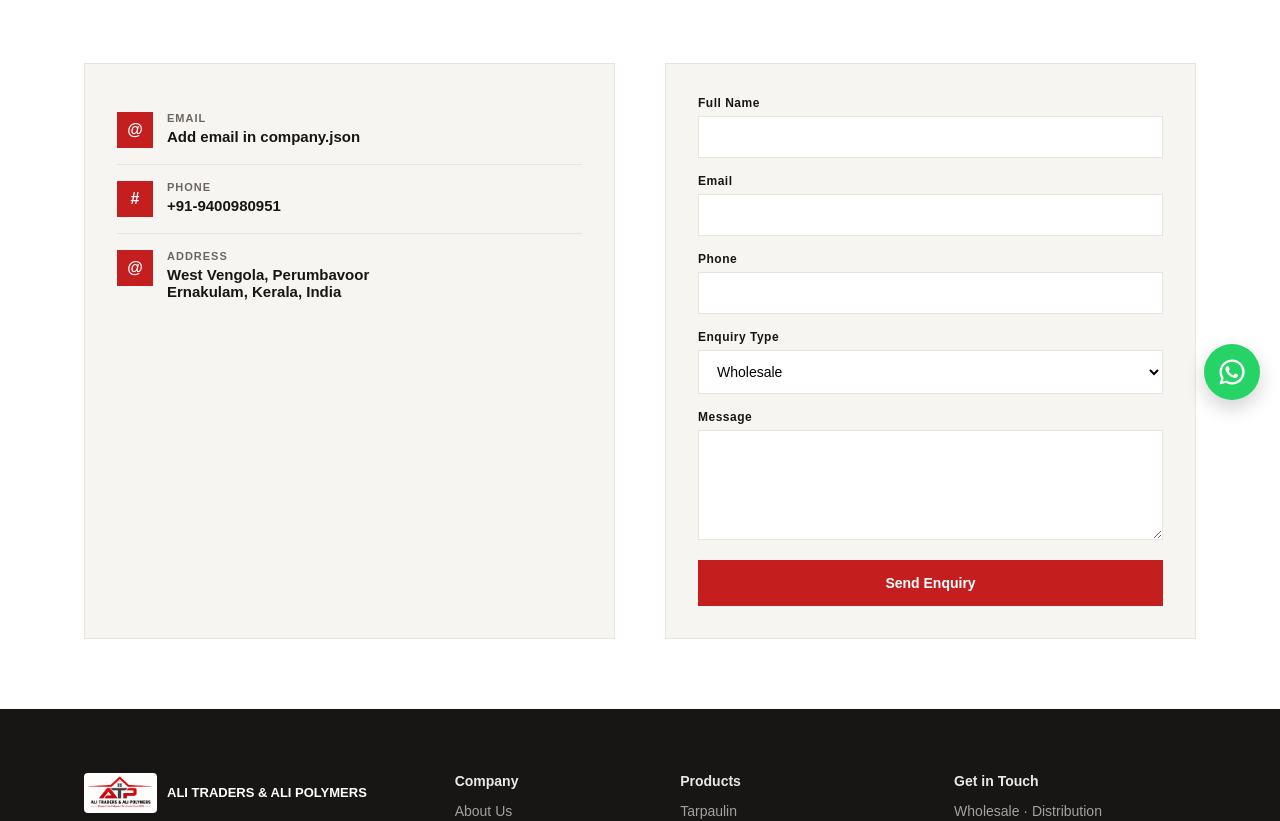
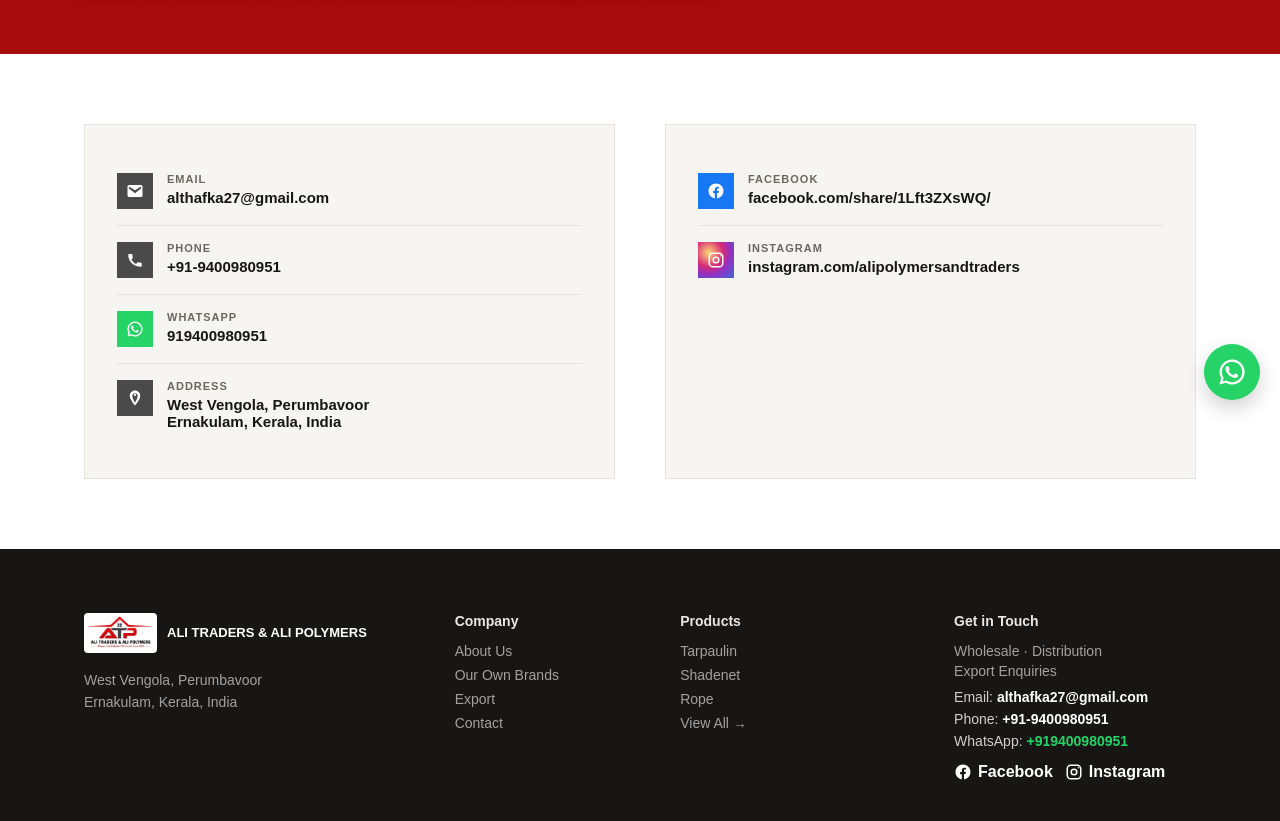
Before and after one commit to ArsalanRashid-K/ali-polymers-, a Next.js app: page /contact in a window 1280 px wide. Shown: the part 380-1201 px from the top of the page. Built offline with nearby package versions, Linux system fonts and the light colour scheme.

Commit message:
contact page.

```diff
--- a/data/company.json
+++ b/data/company.json
@@ -86,9 +86,11 @@
     "wholesale": true,
     "distribution": true,
     "exportEnquiries": true,
-    "email": "",
+    "email": "althafka27@gmail.com",
     "phone": "+91-9400980951",
-    "whatsapp": "919400980951"
+    "whatsapp": "919400980951",
+    "facebook": "https://www.facebook.com/share/1Lft3ZXsWQ/?mibextid=wwXIfr",
+    "instagram": "https://www.instagram.com/alipolymersandtraders?igsh=MWcyZmljajZrdTQ3MA=="
   },
   "seo": {
     "homeTitle": "Ali Traders & Ali Polymers | Plastic Products Manufacturer & Exporter",
--- a/data/images/page-images.json
+++ b/data/images/page-images.json
@@ -1,6 +1,6 @@
 {
   "home": "/images/hero/tarpaulin-rolls.webp",
-  "contact": "/images/hero/granules-purple.webp",
+  "contact": "https://res.cloudinary.com/nus7e4x2/image/upload/v1786032596/jpeg-optimizer_DSC_2585_s3onru.jpg",
   "products": "",
   "export": "/images/export/contaniet.webp",
   "ownBrands": "/images/our brand/our brand.webp",
--- a/src/app/components/Footer.js
+++ b/src/app/components/Footer.js
@@ -81,12 +81,42 @@ export default function Footer() {
           <p style={{ fontSize: "14px", color: "rgba(255,255,255,0.6)" }}>
             Export Enquiries
           </p>
+          <p
+            style={{
+              fontSize: "14px",
+              color: "rgba(255,255,255,0.8)",
+              marginTop: "10px",
+            }}
+          >
+            Email:{" "}
+            <a
+              href={`mailto:${companyData.contact.email}`}
+              style={{ color: "#fff", fontWeight: 800 }}
+            >
+              {companyData.contact.email}
+            </a>
+          </p>
+          <p
+            style={{
+              fontSize: "14px",
+              color: "rgba(255,255,255,0.8)",
+              marginTop: "6px",
+            }}
+          >
+            Phone:{" "}
+            <a
+              href={`tel:${companyData.contact.phone}`}
+              style={{ color: "#fff", fontWeight: 800 }}
+            >
+              {companyData.contact.phone}
+            </a>
+          </p>
           {whatsappDisplay && (
             <p
               style={{
                 fontSize: "14px",
                 color: "rgba(255,255,255,0.8)",
-                marginTop: "10px",
+                marginTop: "6px",
               }}
             >
               WhatsApp:{" "}
@@ -98,6 +128,66 @@ export default function Footer() {
               </a>
             </p>
           )}
+          <div style={{ marginTop: "14px", display: "flex", gap: "12px" }}>
+            {companyData.contact.facebook && (
+              <a
+                href={companyData.contact.facebook}
+                target="_blank"
+                rel="noreferrer"
+                style={{
+                  color: "#fff",
+                  textDecoration: "none",
+                  fontWeight: 700,
+                  display: "inline-flex",
+                  alignItems: "center",
+                  gap: "6px",
+                }}
+              >
+                <svg
+                  viewBox="0 0 24 24"
+                  width="18"
+                  height="18"
+                  aria-hidden="true"
+                  focusable="false"
+                >
+                  <path
+                    fill="currentColor"
+                    d="M22 12.07C22 6.54 17.52 2 12 2S2 6.54 2 12.07c0 4.99 3.66 9.12 8.44 9.91v-7.02H8.12v-2.9h2.32V9.83c0-2.3 1.37-3.57 3.47-3.57.99 0 2.03.18 2.03.18v2.24h-1.14c-1.12 0-1.47.7-1.47 1.42v1.7h2.5l-.4 2.9h-2.1V22C18.34 21.19 22 17.06 22 12.07Z"
+                  />
+                </svg>
+                Facebook
+              </a>
+            )}
+            {companyData.contact.instagram && (
+              <a
+                href={companyData.contact.instagram}
+                target="_blank"
+                rel="noreferrer"
+                style={{
+                  color: "#fff",
+                  textDecoration: "none",
+                  fontWeight: 700,
+                  display: "inline-flex",
+                  alignItems: "center",
+                  gap: "6px",
+                }}
+              >
+                <svg
+                  viewBox="0 0 24 24"
+                  width="18"
+                  height="18"
+                  aria-hidden="true"
+                  focusable="false"
+                >
+                  <path
+                    fill="currentColor"
+                    d="M7.75 2A5.75 5.75 0 0 0 2 7.75v8.5A5.75 5.75 0 0 0 7.75 22h8.5A5.75 5.75 0 0 0 22 16.25v-8.5A5.75 5.75 0 0 0 16.25 2h-8.5Zm0 2h8.5A3.75 3.75 0 0 1 20 7.75v8.5A3.75 3.75 0 0 1 16.25 20h-8.5A3.75 3.75 0 0 1 4 16.25v-8.5A3.75 3.75 0 0 1 7.75 4Zm10.25 1.25a1 1 0 1 0 0 2 1 1 0 0 0 0-2ZM12 7.25a4.75 4.75 0 1 0 0 9.5 4.75 4.75 0 0 0 0-9.5Zm0 2a2.75 2.75 0 1 1 0 5.5 2.75 2.75 0 0 1 0-5.5Z"
+                  />
+                </svg>
+                Instagram
+              </a>
+            )}
+          </div>
         </div>
       </div>
       <div className="footer-bottom">
--- a/src/app/contact/page.js
+++ b/src/app/contact/page.js
@@ -5,7 +5,7 @@ import pageImages from "../../../data/images/page-images.json";
 
 export const metadata = {
   title: `Contact | ${companyData.name}`,
-  description: `Get in touch with ${companyData.name} for wholesale, distribution, and export enquiries.`,
+  description: `Contact Ali Traders & Ali Polymers for polymer products, tarpaulins, shade nets, weedmats, LDPE sheets and export enquiries.`,
 };
 
 export default function ContactPage() {
@@ -15,11 +15,7 @@ export default function ContactPage() {
 
       <section
         className="page-hero"
-        style={{
-          backgroundImage: `url(${pageImages.contact})`,
-          backgroundSize: "cover",
-          backgroundPosition: "center",
-        }}
+        style={{ backgroundColor: "#a80b0b", backgroundImage: "none" }}
       >
         <div className="wrap">
           <div className="breadcrumb"></div>
@@ -28,6 +24,11 @@ export default function ContactPage() {
             Contact Ali Traders & Ali Polymers for Wholesale, Distribution and
             Export Enquiries. Our Team Responds Within 1 Business Day.
           </p>
+          <p>
+            Reach out for polymer products like tarpaulins, shade nets, weedmat,
+            LDPE construction sheets, PP mats, ropes and custom export-ready
+            plastic solutions.
+          </p>
         </div>
         <div className="thread"></div>
       </section>
@@ -35,34 +36,56 @@ export default function ContactPage() {
       <div className="contact-layout">
         <div className="contact-card">
           <div className="contact-row">
-            <div className="contact-icon">@</div>
+            <div className="contact-icon">
+              <svg viewBox="0 0 24 24" aria-hidden="true" focusable="false">
+                <path
+                  fill="currentColor"
+                  d="M20 4H4a2 2 0 0 0-2 2v12a2 2 0 0 0 2 2h16a2 2 0 0 0 2-2V6a2 2 0 0 0-2-2Zm0 4.5L12 15 4 8.5V6l8 5 8-5v2.5Z"
+                />
+              </svg>
+            </div>
             <div>
               <div className="l">EMAIL</div>
-              <div className="v">
-                {companyData.contact.email || "Add email in company.json"}
-              </div>
+              <div className="v">{companyData.contact.email}</div>
             </div>
           </div>
           <div className="contact-row">
-            <div className="contact-icon">#</div>
+            <div className="contact-icon">
+              <svg viewBox="0 0 24 24" aria-hidden="true" focusable="false">
+                <path
+                  fill="currentColor"
+                  d="M6.62 10.79a15.053 15.053 0 0 0 6.59 6.59l2.2-2.2c.27-.27.67-.36 1.02-.24 1.12.37 2.33.57 3.57.57.55 0 1 .45 1 1V20c0 .55-.45 1-1 1C10.07 21 3 13.93 3 5c0-.55.45-1 1-1h3.5c.55 0 1 .45 1 1 0 1.24.2 2.45.57 3.57.11.35.03.74-.25 1.02l-2.2 2.2Z"
+                />
+              </svg>
+            </div>
             <div>
               <div className="l">PHONE</div>
-              <div className="v">
-                {companyData.contact.phone || "Add phone in company.json"}
+              <div className="v">{companyData.contact.phone}</div>
             </div>
           </div>
+          <div className="contact-row">
+            <div className="contact-icon whatsapp">
+              <svg viewBox="0 0 24 24" aria-hidden="true" focusable="false">
+                <path
+                  fill="currentColor"
+                  d="M12 2a10 10 0 0 0-8.66 15L2 22l5.14-1.32A10 10 0 1 0 12 2Zm0 18.18a8.15 8.15 0 0 1-4.15-1.14l-.3-.18-3.05.78.82-2.97-.2-.31a8.17 8.17 0 1 1 6.88 3.82Zm4.48-6.11c-.25-.13-1.46-.72-1.69-.8s-.4-.13-.56.13c-.17.25-.65.8-.8.97-.14.17-.3.2-.55.07-.25-.13-1.07-.39-2.04-1.24-.76-.68-1.27-1.51-1.42-1.76-.14-.25-.02-.38.11-.5.11-.11.25-.3.38-.45.12-.14.16-.25.24-.42.08-.17.04-.31-.02-.44-.07-.13-.56-1.35-.77-1.84-.2-.49-.4-.42-.56-.43h-.48c-.17 0-.44.06-.67.31-.23.25-.87.85-.87 2.07s.9 2.41 1.03 2.57c.13.17 1.75 2.67 4.24 3.75.59.25 1.05.4 1.41.52.6.19 1.14.16 1.57.1.48-.07 1.46-.6 1.67-1.18.21-.58.21-1.08.15-1.18-.06-.1-.23-.17-.48-.3Z"
+                />
+              </svg>
             </div>
-          {/* <div className="contact-row">
-            <div className="contact-icon">W</div>
             <div>
               <div className="l">WHATSAPP</div>
-              <div className="v">
-                {companyData.contact.whatsapp || "Add WhatsApp in company.json"}
+              <div className="v">{companyData.contact.whatsapp}</div>
             </div>
           </div>
-          </div> */}
           <div className="contact-row">
-            <div className="contact-icon">@</div>
+            <div className="contact-icon">
+              <svg viewBox="0 0 24 24" aria-hidden="true" focusable="false">
+                <path
+                  fill="currentColor"
+                  d="M12 2C8.13 2 5 5.13 5 9c0 5.25 7 13 7 13s7-7.75 7-13c0-3.87-3.13-7-7-7Zm0 16.14S8.5 13.26 8.5 9a3.5 3.5 0 0 1 7 0c0 4.26-3.5 9.14-3.5 9.14Zm0-11.64a1.5 1.5 0 1 0 0 3 1.5 1.5 0 0 0 0-3Z"
+                />
+              </svg>
+            </div>
             <div>
               <div className="l">ADDRESS</div>
               <div className="v">
@@ -74,46 +97,52 @@ export default function ContactPage() {
           </div>
         </div>
 
-        {/*
-          FORM NOTE FOR DEVELOPER:
-          This is a static site — there's no server to handle form submissions.
-          Sign up free at https://formspree.io, get your form endpoint, and replace
-          "YOUR_FORM_ID" below. Formspree then emails submissions directly to you.
-        */}
-        <form
-          className="contact-card"
-          action="https://formspree.io/f/YOUR_FORM_ID"
-          method="POST"
+        <div className="contact-card">
+          <div className="contact-row">
+            <div className="contact-icon facebook">
+              <svg viewBox="0 0 24 24" aria-hidden="true" focusable="false">
+                <path
+                  fill="currentColor"
+                  d="M22 12.07C22 6.54 17.52 2 12 2S2 6.54 2 12.07c0 4.99 3.66 9.12 8.44 9.91v-7.02H8.12v-2.9h2.32V9.83c0-2.3 1.37-3.57 3.47-3.57.99 0 2.03.18 2.03.18v2.24h-1.14c-1.12 0-1.47.7-1.47 1.42v1.7h2.5l-.4 2.9h-2.1V22C18.34 21.19 22 17.06 22 12.07Z"
+                />
+              </svg>
+            </div>
+            <div>
+              <div className="l">FACEBOOK</div>
+              <div className="v">
+                <a
+                  href={companyData.contact.facebook}
+                  target="_blank"
+                  rel="noreferrer"
                 >
-          <div className="form-field">
-            <label htmlFor="name">Full Name</label>
-            <input type="text" id="name" name="name" required />
+                  facebook.com/share/1Lft3ZXsWQ/
+                </a>
               </div>
-          <div className="form-field">
-            <label htmlFor="email">Email</label>
-            <input type="email" id="email" name="email" required />
             </div>
-          <div className="form-field">
-            <label htmlFor="phone">Phone</label>
-            <input type="tel" id="phone" name="phone" />
           </div>
-          <div className="form-field">
-            <label htmlFor="enquiryType">Enquiry Type</label>
-            <select id="enquiryType" name="enquiryType">
-              <option>Wholesale</option>
-              <option>Distribution</option>
-              <option>Export</option>
-              <option>General Enquiry</option>
-            </select>
+          <div className="contact-row">
+            <div className="contact-icon instagram">
+              <svg viewBox="0 0 24 24" aria-hidden="true" focusable="false">
+                <path
+                  fill="currentColor"
+                  d="M7.75 2A5.75 5.75 0 0 0 2 7.75v8.5A5.75 5.75 0 0 0 7.75 22h8.5A5.75 5.75 0 0 0 22 16.25v-8.5A5.75 5.75 0 0 0 16.25 2h-8.5Zm0 2h8.5A3.75 3.75 0 0 1 20 7.75v8.5A3.75 3.75 0 0 1 16.25 20h-8.5A3.75 3.75 0 0 1 4 16.25v-8.5A3.75 3.75 0 0 1 7.75 4Zm10.25 1.25a1 1 0 1 0 0 2 1 1 0 0 0 0-2ZM12 7.25a4.75 4.75 0 1 0 0 9.5 4.75 4.75 0 0 0 0-9.5Zm0 2a2.75 2.75 0 1 1 0 5.5 2.75 2.75 0 0 1 0-5.5Z"
+                />
+              </svg>
             </div>
-          <div className="form-field">
-            <label htmlFor="message">Message</label>
-            <textarea id="message" name="message" required></textarea>
+            <div>
+              <div className="l">INSTAGRAM</div>
+              <div className="v">
+                <a
+                  href={companyData.contact.instagram}
+                  target="_blank"
+                  rel="noreferrer"
+                >
+                  instagram.com/alipolymersandtraders
+                </a>
               </div>
-          <button type="submit" className="btn-submit">
-            Send Enquiry
-          </button>
-        </form>
+            </div>
+          </div>
+        </div>
       </div>
 
       <Footer />
--- a/src/app/globals.css
+++ b/src/app/globals.css
@@ -592,7 +592,11 @@ footer{background:var(--ink); color:#fff;}
 .contact-card{background:var(--paper); border:1px solid var(--line); padding:32px;}
 .contact-row{display:flex; gap:14px; padding:16px 0; border-bottom:1px solid var(--line);}
 .contact-row:last-child{border-bottom:none;}
-.contact-icon{width:36px; height:36px; background:var(--red); color:#fff; display:flex; align-items:center; justify-content:center; font-weight:900; flex-shrink:0;}
+.contact-icon{width:36px; height:36px; background:#4a4a4a; color:#fff; display:flex; align-items:center; justify-content:center; font-weight:900; flex-shrink:0;}
+.contact-icon.facebook{background:#1877F2;}
+.contact-icon.instagram{background:radial-gradient(circle at 30% 30%, #feda75 0%, #d62976 40%, #962fbf 60%, #4f5bd5 90%);}
+.contact-icon.whatsapp{background:#25D366;}
+.contact-icon svg{width:18px; height:18px; display:block;}
 .contact-row .l{font-size:11px; color:var(--grey); font-weight:800; letter-spacing:1px; margin-bottom:4px;}
 .contact-row .v{font-size:15px; font-weight:700;}
 .form-field{margin-bottom:16px;}
```
Lines whose indentation alone changed are shown as unchanged.
